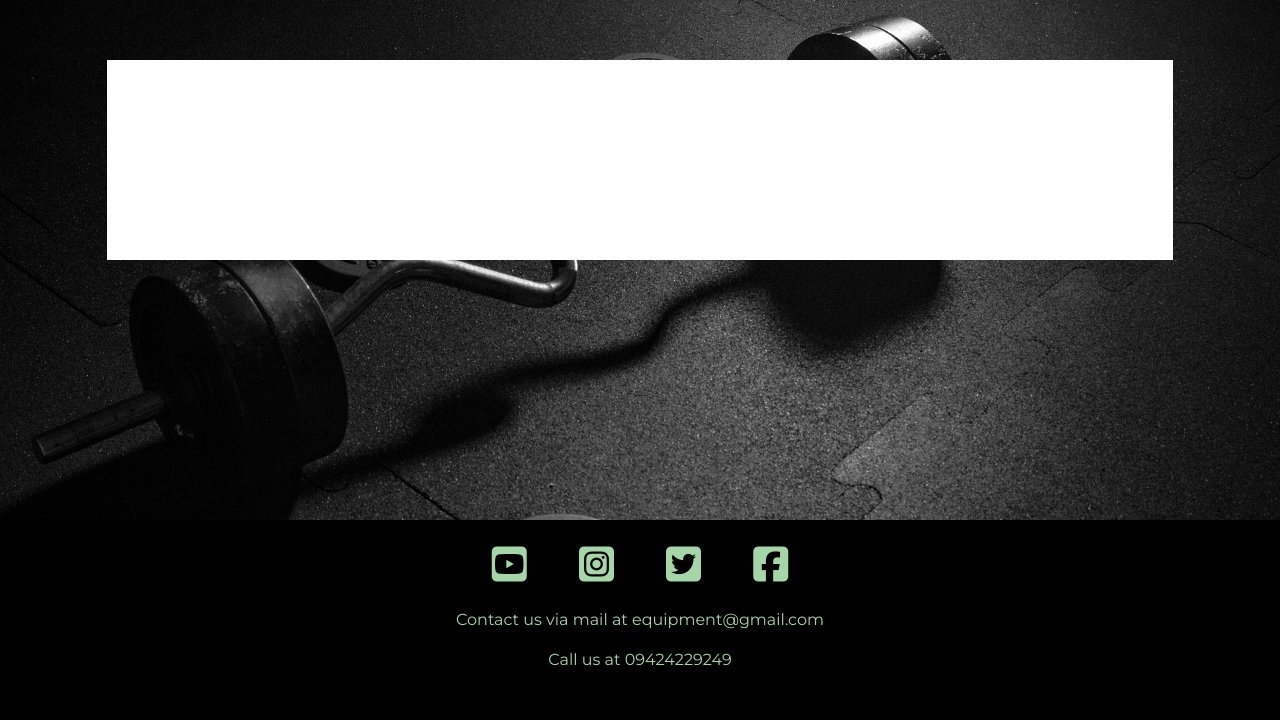
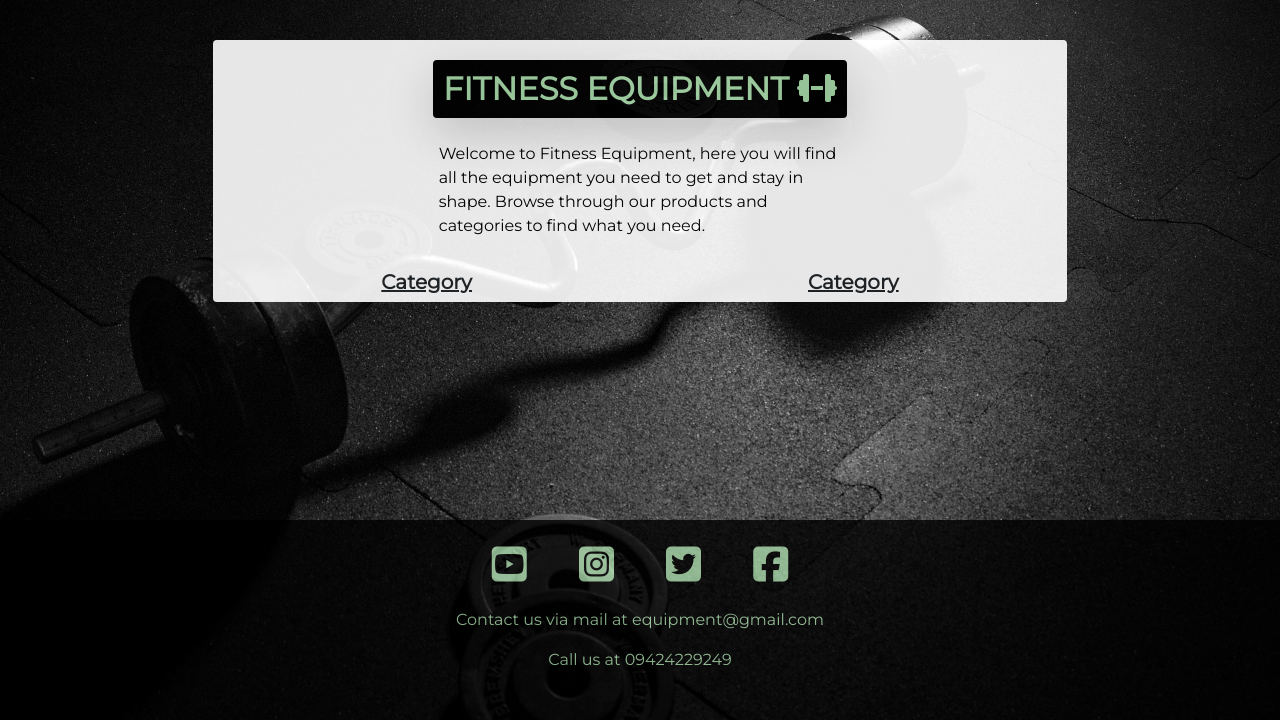
Before and after one commit to davidlidebrandt/milestone-project-4, a Django app: page / in a window 1280 px wide. Shown: the part 80-800 px from the top of the page. Run offline with Django 3.2, Linux system fonts and the light colour scheme; some libraries are stand-ins or nearby versions.

Commit message:
Style index main window

```diff
--- a/home/static/home/css/home.css
+++ b/home/static/home/css/home.css
@@ -1,5 +1,20 @@
 .main-window {
-    margin-top: 60px;
+    margin-top: 40px;
+    margin-bottom: 40px;
     min-height: 200px;
     background-color: #ffffff;
+    border-radius: .25rem;
+    opacity: 0.9;
 }
+
+.custom-h1 {
+    text-align: center;
+    text-transform: uppercase;
+    margin-top: 20px;
+    color: #a5d6a7;
+    font-weight: 800;
+    background-color: #000000;
+    display: inline-block;
+    padding: 10px;
+    border-radius: .25rem;
+}
--- a/home/templates/home/index.html
+++ b/home/templates/home/index.html
@@ -6,8 +6,26 @@
 {% block main_content %}
     <div class="container-fluid">
         <div class="row">
-            <div class="col-10 offset-1 main-window">
-
+            <div class="col-10 offset-1 col-md-8 offset-md-2 main-window shadow-lg">
+                <div class="row">
+                    <div class="col-12 center-div">
+                        <h2 class="custom-h1 shadow-lg">Fitness Equipment <i class="fas fa-dumbbell light-green-text fs-2"></i></h2>
+                    </div>
+                    <div class="col-6 offset-3 my-3">
+                             <p class="black-text">
+                             Welcome to Fitness Equipment, here you will find all the equipment you need to get and
+                             stay in shape. Browse through our products and categories to find what you need.
+                            </p>
+                    </div>
+                </div>
+                <div class="row">
+                    <div class="col-6">
+                        <h5 class="text-center text-decoration-underline fw-bold">Category</h5>
+                    </div>
+                    <div class="col-6">
+                        <h5 class="text-center text-decoration-underline fw-bold">Category</h5>
+                    </div>
+                </div>
             </div>
         </div>
     </div>
--- a/static/css/base.css
+++ b/static/css/base.css
@@ -38,6 +38,12 @@ body {
 
 .text-decor-none {
     text-decoration: none;
+}
+
+.center-div {
+    display: flex;
+    justify-content: center;
+    align-items: center;
 }
 
 
@@ -89,6 +95,7 @@ body {
 .custom-footer {
     min-height: 200px;
     background-color: #000000;
+    opacity: 0.8;
 }
 
 
```
